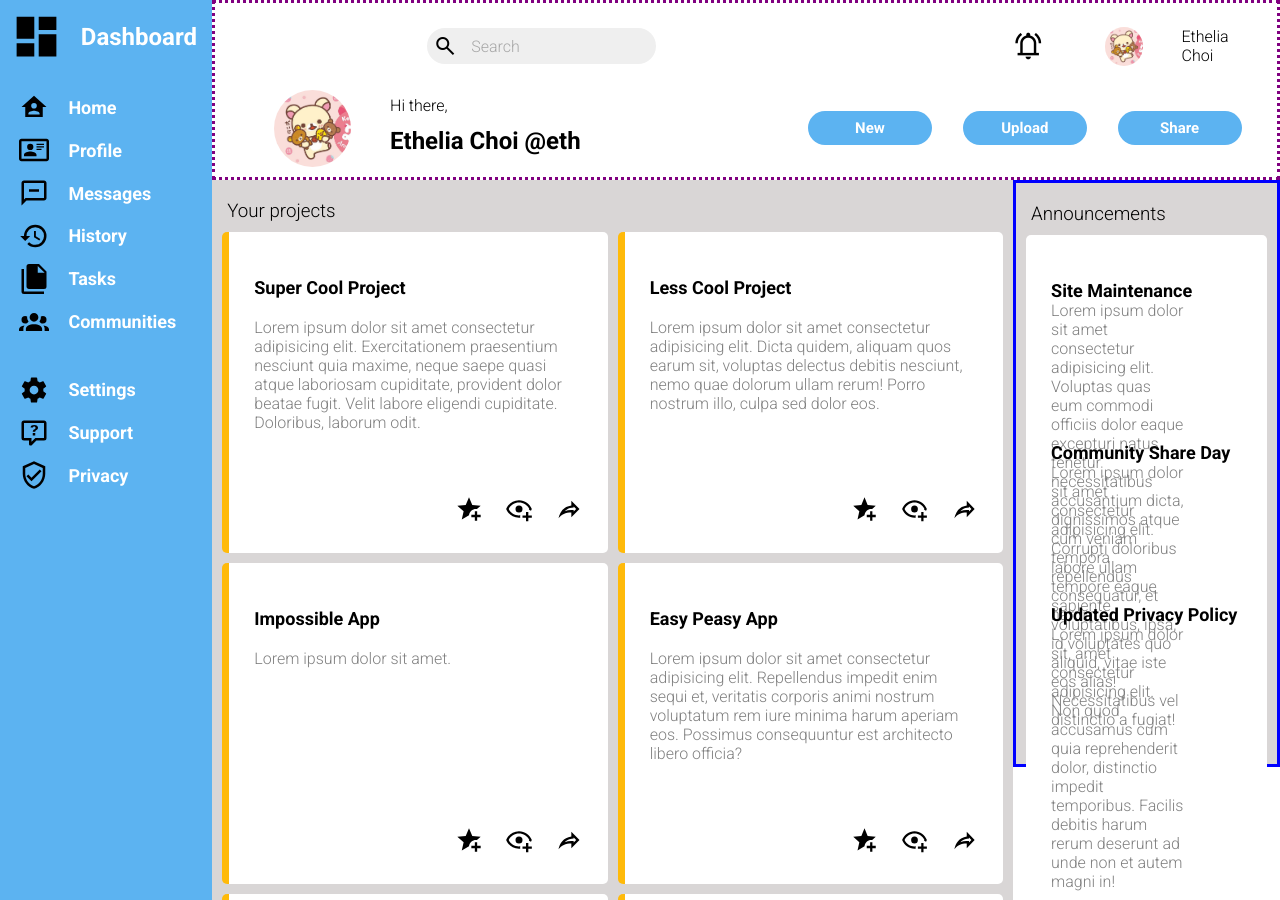
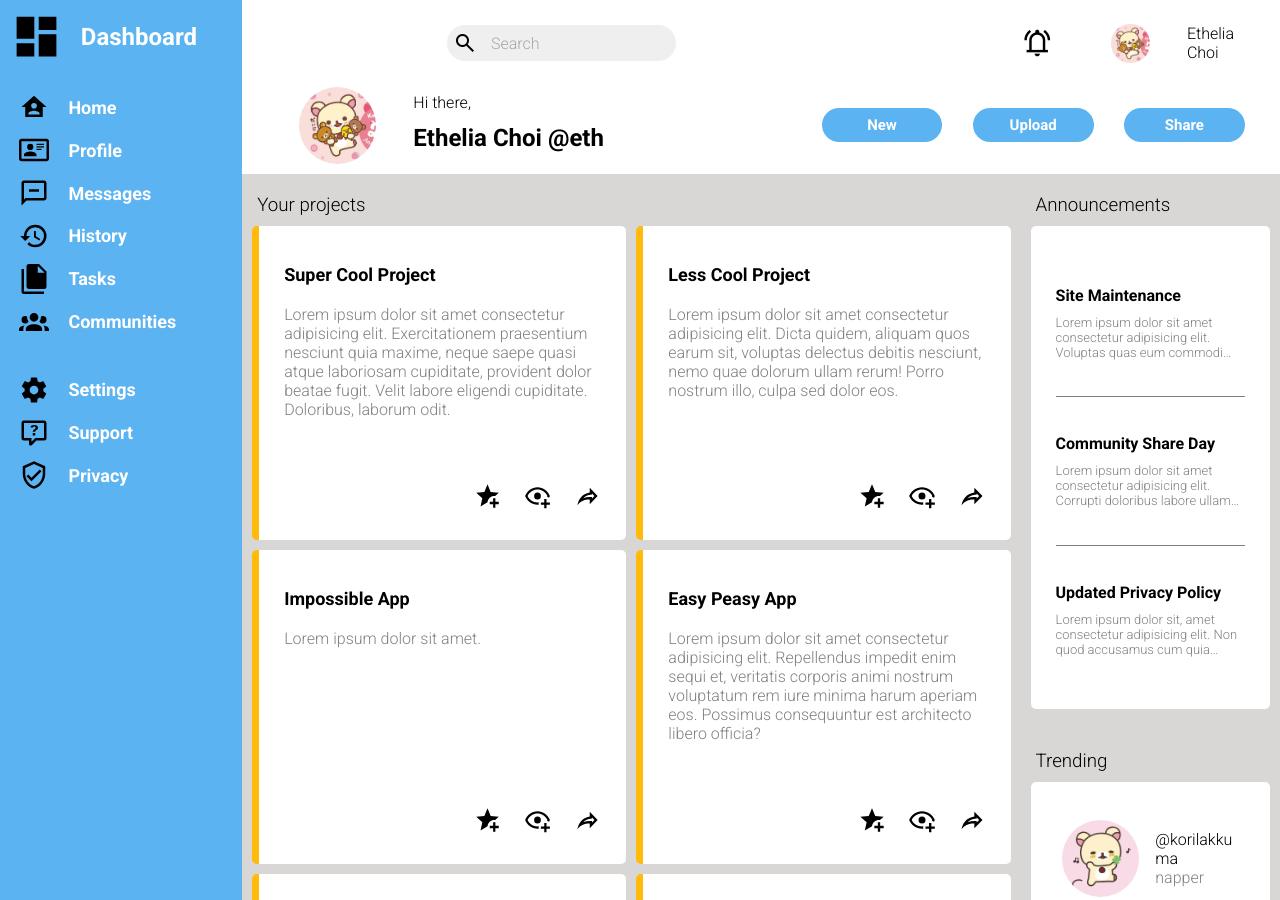
Before and after one commit to etheliachoi/odin-admin-dashboard, a plain HTML site: page index.html in a window 1280 px wide. Shown: the top 900 px of the page. Drawn offline with nearby package versions, Linux system fonts and the light colour scheme.

Commit message:
Fix content overflow in announcement section and complete styling

```diff
--- a/index.html
+++ b/index.html
@@ -124,11 +124,13 @@
                         <p class="title">Site Maintenance</p>
                         <p>Lorem ipsum dolor sit amet consectetur adipisicing elit. Voluptas quas eum commodi officiis dolor eaque excepturi natus tenetur necessitatibus accusantium dicta, dignissimos atque cum veniam tempora repellendus consequatur, et harum.</p>
                     </div>
+                    <div class="row-border"></div>
                     <div class="announ-item">
                         <p class="title">Community Share Day</p>
                         <p>Lorem ipsum dolor sit amet consectetur adipisicing elit. Corrupti doloribus labore ullam tempore eaque sapiente voluptatibus, ipsa, id voluptates quo aliquid, vitae iste eos alias! Necessitatibus vel distinctio a fugiat!</p>
                     </div>
-                    <div class="announ-item">
+                    <div class="row-border"></div>
+                    <div class="announ-item last">
                         <p class="title">Updated Privacy Policy</p>
                         <p>Lorem ipsum dolor sit, amet consectetur adipisicing elit. Non quod accusamus cum quia reprehenderit dolor, distinctio impedit temporibus. Facilis debitis harum rerum deserunt ad unde non et autem magni in!</p>
                     </div>
--- a/styles.css
+++ b/styles.css
@@ -13,8 +13,7 @@ body {
 
 .container {
     display: grid;
-    /* grid-template-columns: minmax(200px, 0.7fr) 3fr; */
-    /* grid-template-rows: ; */
+    grid-template-columns: minmax(200px, 0.7fr) 3fr;
     width: 100%;
     height: 100vh;
 }
@@ -64,7 +63,6 @@ body {
 
 .header {
     grid-column: 2 / span 2;
-    border: 3px dotted purple;
     padding: 0px 20px;
     display: grid;
     grid-template-rows: 1fr 1fr;
@@ -73,21 +71,11 @@ body {
 .main-content {
     display: grid;
     grid-template-columns: 3fr 1fr;
-    grid-template-rows: 1fr 1fr;
-
+    grid-template-rows: 1fr min-content;
 }
 
 .projects {
     grid-row: span 2;
-}
-
-.announcements {
-    border: 3px solid blue;
-    height: 50%;
-}
-
-.trending {
-    border: 3px solid purple;
 }
 
 .projects, .announcements, .trending {
@@ -111,7 +99,7 @@ body {
 
 .card {
     background-color: white;
-    padding: 45px 25px 30px 25px;
+    padding: 38px 25px 30px 25px;
     border-radius: 5px;
 }
 
@@ -196,21 +184,32 @@ h3 {
 
 .announcements .card {
     display: grid;
-    grid-template-rows: repeat(3, minmax(0, 1fr));
-    height: 100%;
-
+    grid-template-rows: 1fr 5px 1fr 5px 1fr;
+    height: 90%;
+    overflow: hidden;
+    text-overflow: ellipsis;
+    width: calc(100%);
+    row-gap: 1vw;
+    align-items: center;
 }
 
-.announ-items {
-
+.announcements .title {
+    font-size: medium;
 }
 
 .announcements p:not(.title) {
-    display: block;
+    font-size: small;
     color: grey;
-    text-overflow: ellipsis;
+    display: -webkit-box;
+    -webkit-line-clamp: 3;
+    -webkit-box-orient: vertical;
     overflow: hidden;
-    width: calc(70%);
+    padding-top: 10px;
+}
+
+.announcements .row-border{
+    border-top: 1px solid rgba(0, 0, 0, 0.5);
+    grid-column: 1 / 5;
 }
 
 .search {
```
